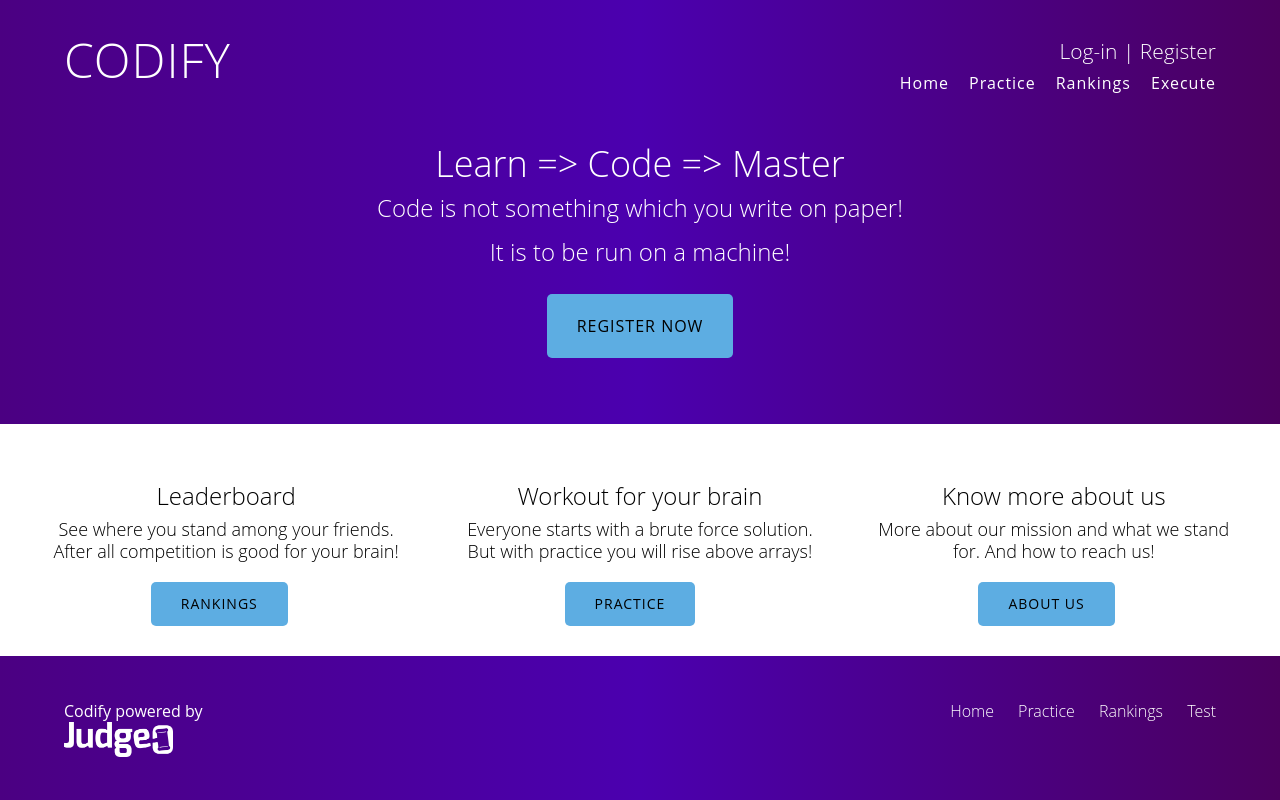
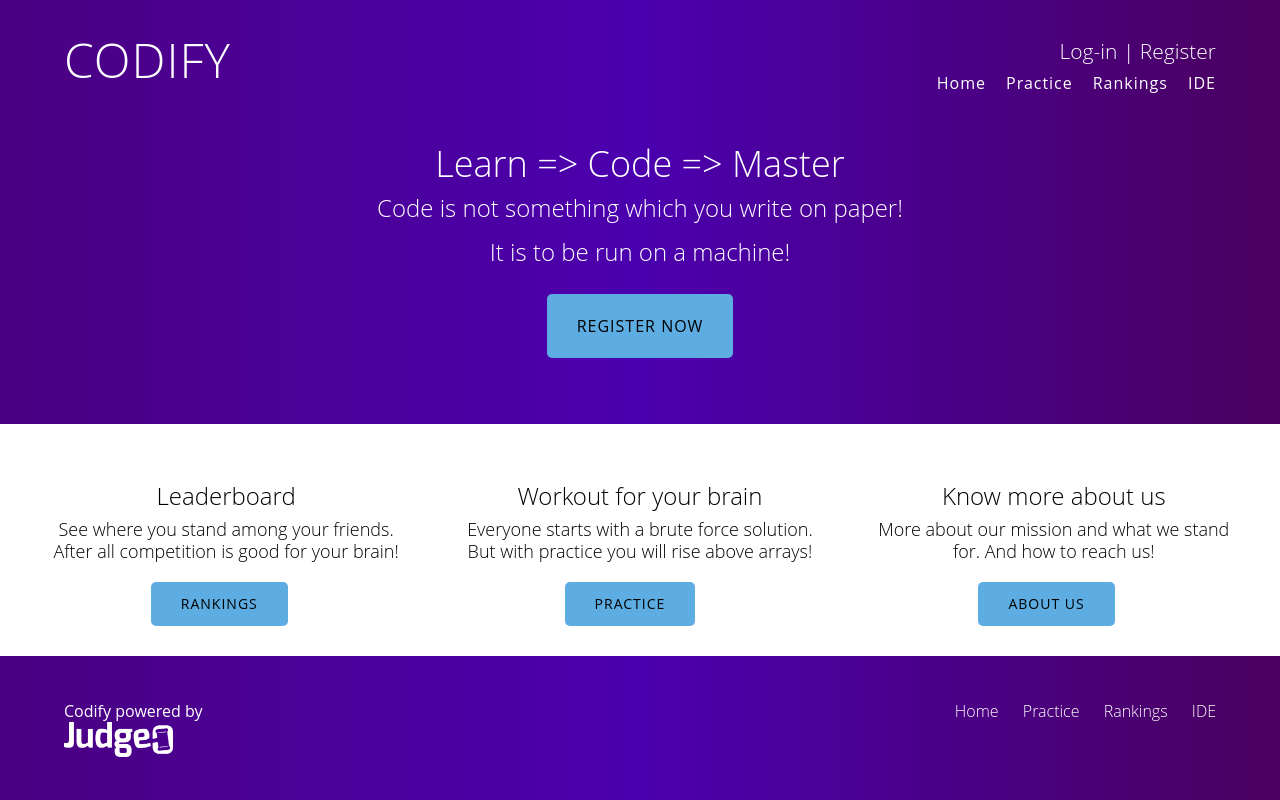
Before and after one commit to pmj642/Codify, a PHP site: page /index.php in a window 1280 px wide. Run offline with PHP 8.4, Linux system fonts and the light colour scheme.

Commit message:
updated links to ide in header & footer

```diff
--- a/footer.php
+++ b/footer.php
@@ -7,7 +7,7 @@
             <li>    <a href="index.php">Home</a>          </li>
             <li>    <a href="practice.php">Practice</a>   </li>
             <li>    <a href="rankings.html">Rankings</a>   </li>
-            <li>    <a href="submit_test.html">Test</a>   </li>
+            <li>    <a href="ide.php">IDE</a>   </li>
         </ul>
     </nav>
 
--- a/header.php
+++ b/header.php
@@ -36,8 +36,8 @@
             <li>    <a href="index.php">Home</a>   </li><!--
             --><li>    <a href="practice.php">Practice</a>   </li><!--
             --><li>    <a href="rankings.html">Rankings</a>   </li><!--
-            --><li>    <a href="execute.html">Execute</a>   </li>
+            --><li>    <a href="ide.php">IDE</a>   </li>
         </ul>
     </nav>
 
-</header>
+</heaDEr>
```
